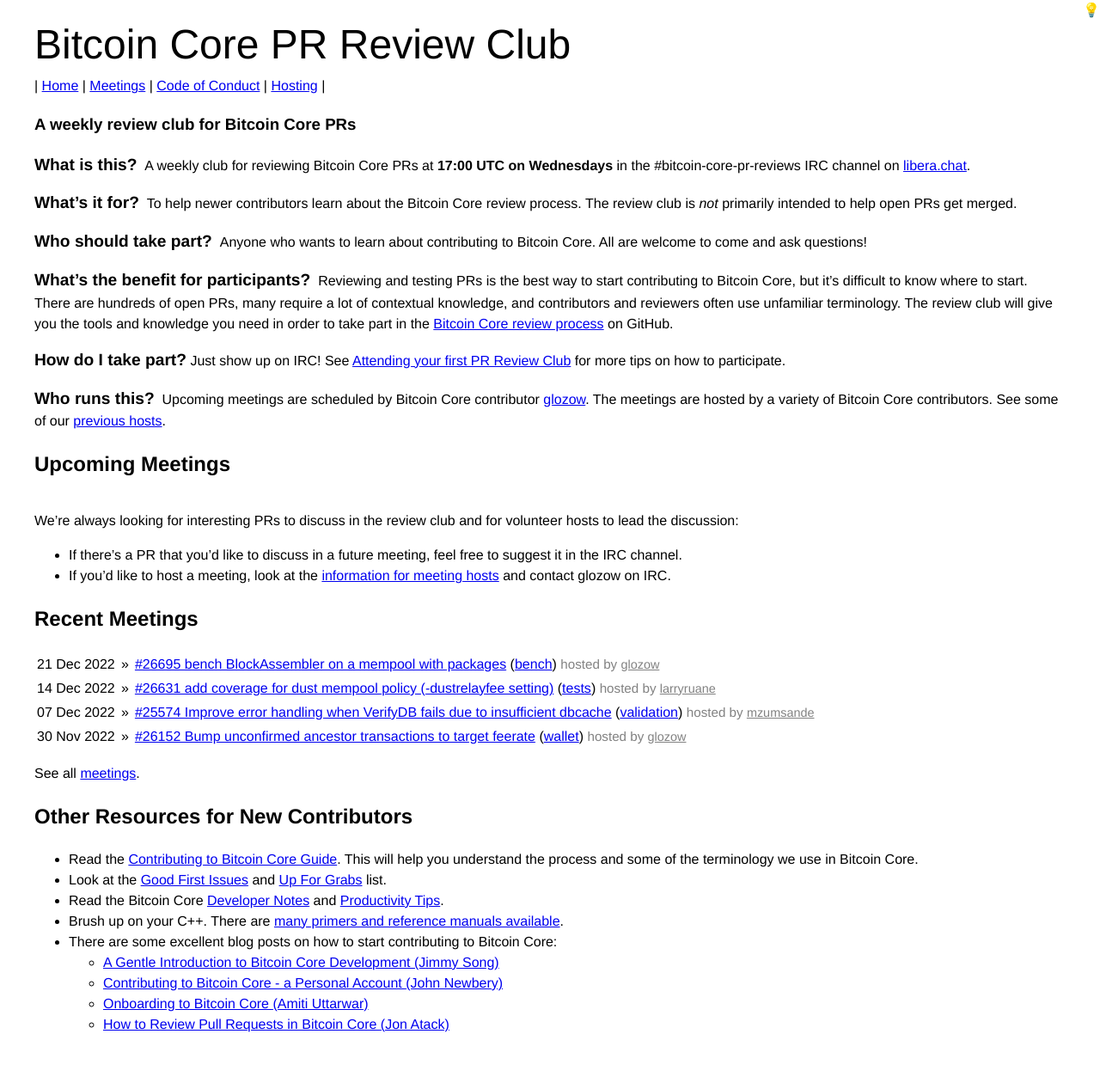
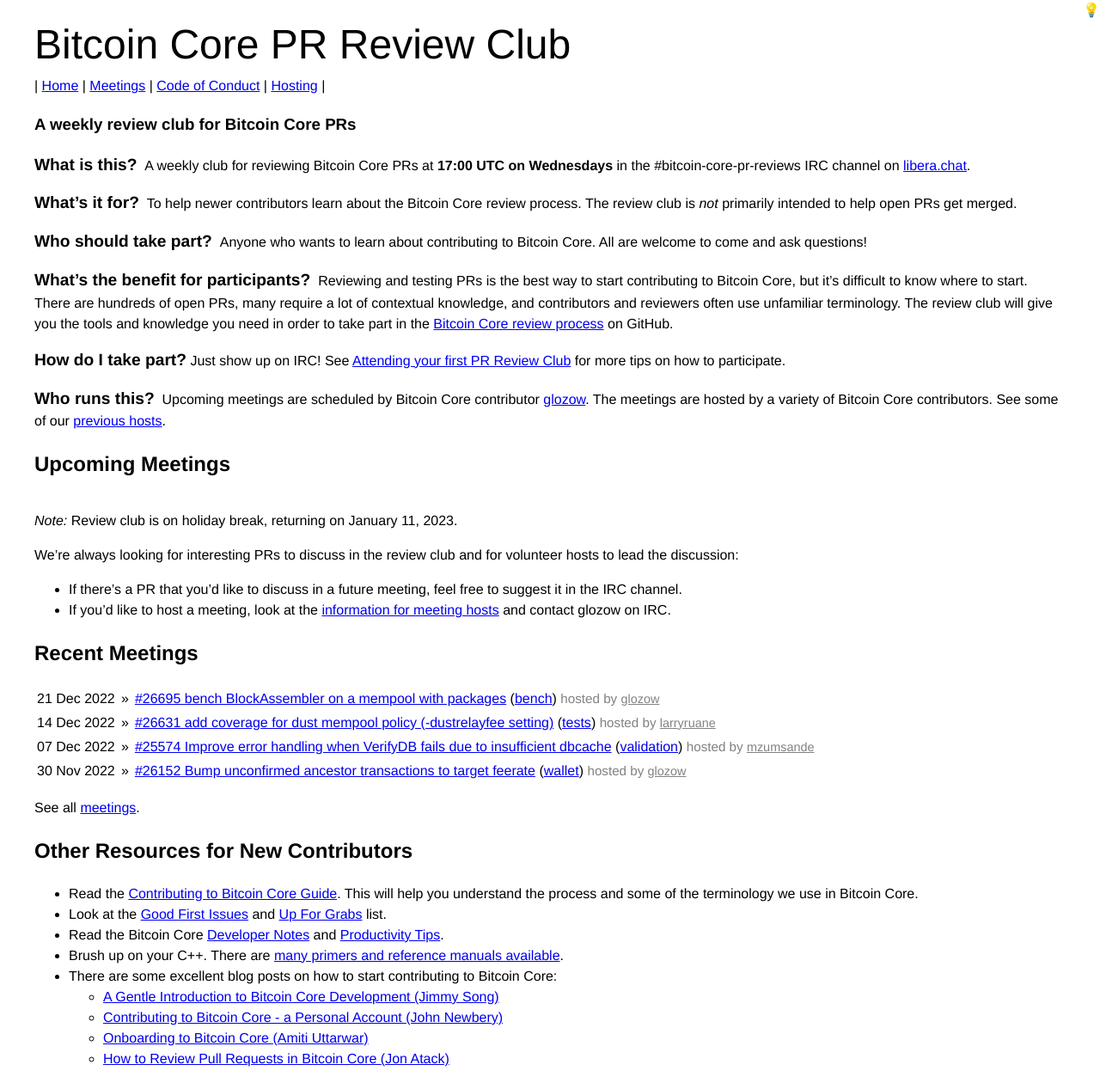
Before and after one commit to bitcoin-core-review-club/website, a Jekyll site: the page built from index.md, in a window 1280 px wide. Shown: the whole page at 86% size. Built offline with Jekyll 4.4.1, drawn with Linux system fonts in a browser that asks for light colours; before the commit the page ends 1220 px from its top, so only the background shows below that.

Commit message:
announce holiday break until Jan 11, 2023

```diff
--- a/index.md
+++ b/index.md
@@ -59,6 +59,8 @@
 {% endfor %}
 </table>
 
+_Note:_ Review club is on holiday break, returning on January 11, 2023.
+
 We're always looking for interesting PRs to discuss in the review club and for
 volunteer hosts to lead the discussion:
 
```
